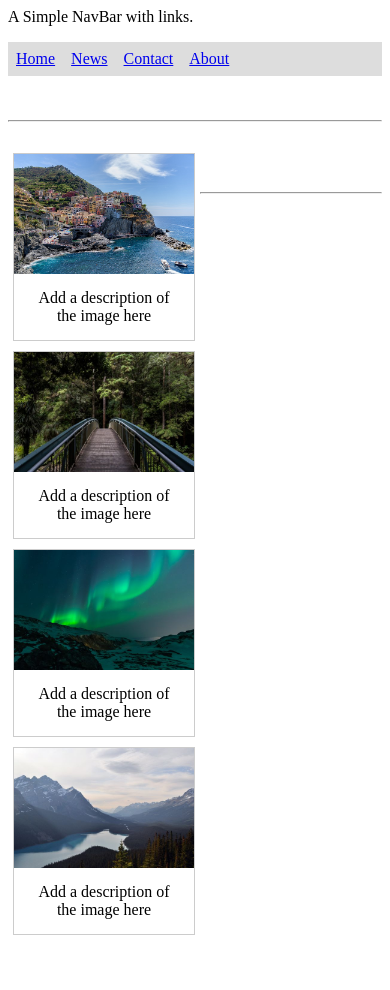
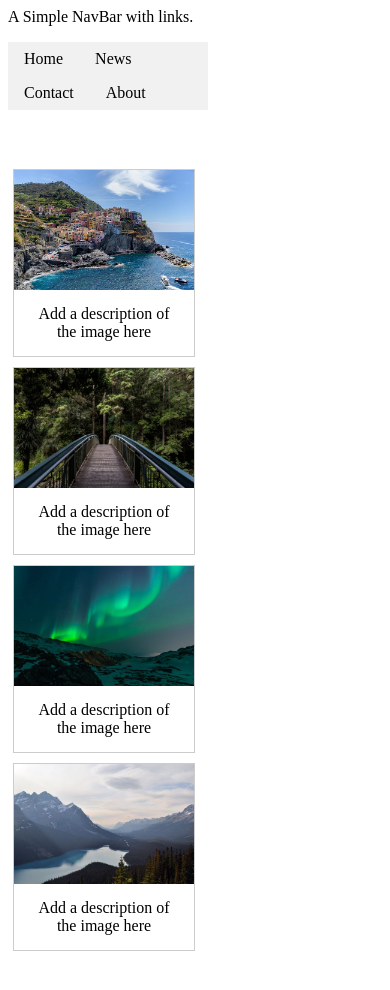
Before and after one commit to Brian-CodeNation/M42-Wk2-WebsiteClone, a plain HTML site: page index.html in a window 390 px wide. Before the commit the page ends 940 px from the top, so only its background shows below. Drawn offline with Linux system fonts and the light colour scheme.

Commit message:
Add media response for small screen

```diff
--- a/index.html
+++ b/index.html
@@ -20,10 +20,9 @@
 
   <br>
   <br>
-  <hr>
   <br>
 
-  <div>
+  <div id="gallery">
     <div class="gallery">
         <a target="_blank" href="images/img_5terre.jpg">
           <img src="images/img_5terre.jpg" alt="Cinque Terre" width="600" height="400">
@@ -55,7 +54,6 @@
 
   <br>
   <br>
-  <hr>
   <br>
 
 
--- a/style.css
+++ b/style.css
@@ -16,7 +16,57 @@ li a {
     padding: 8px;
 }
 
-/* FOR THE NAVBAR */
+li a.active {
+    background-color: #04AA6D;
+    color: white;
+}
+
+li a:hover:not(.active) {
+    background-color: #555;
+    color: white;
+}
+
+/* FOR A RESPONSIVE NAVBAR */
+@media only screen and (max-width: 600px) {
+
+    ul {
+        list-style-type: none;
+        margin: 0;
+        padding: 0;
+        width: 200px;
+        background-color: #f1f1f1;
+    }
+
+    li a {
+        display: block;
+        color: #000;
+        padding: 8px 16px;
+        text-decoration: none;
+    }
+
+    li a.active {
+        background-color: #04AA6D;
+        color: white;
+    }
+
+    li a:hover:not(.active) {
+        background-color: #555;
+        color: white;
+    }
+
+    #gallery {
+        display: flex;
+        justify-content: center;
+        flex-direction: column;
+    }
+}
+
+/* FOR THE GALLERY */
+#gallery {
+    display: flex;
+    justify-content: center;
+}
+
 div.gallery {
     margin: 5px;
     border: 1px solid #ccc;
```
